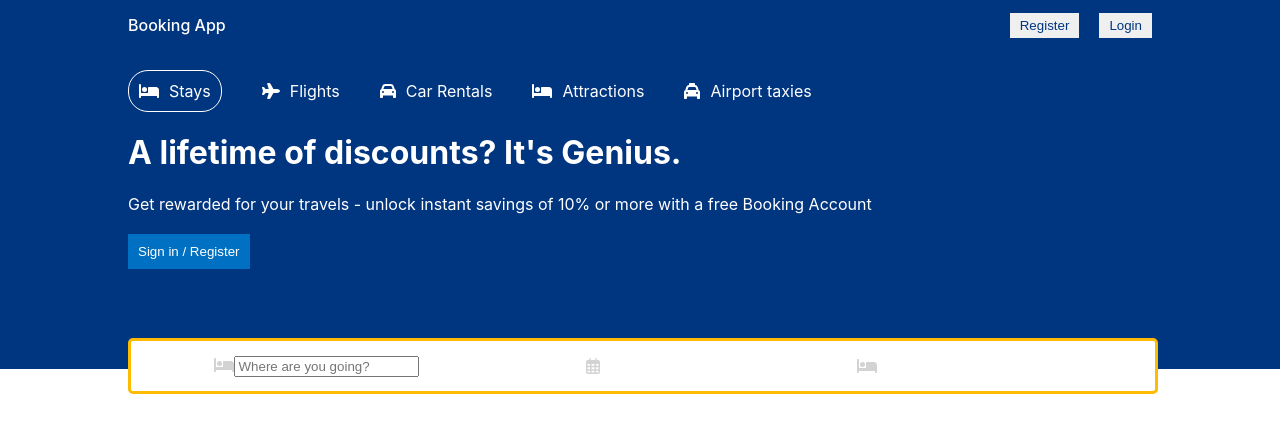
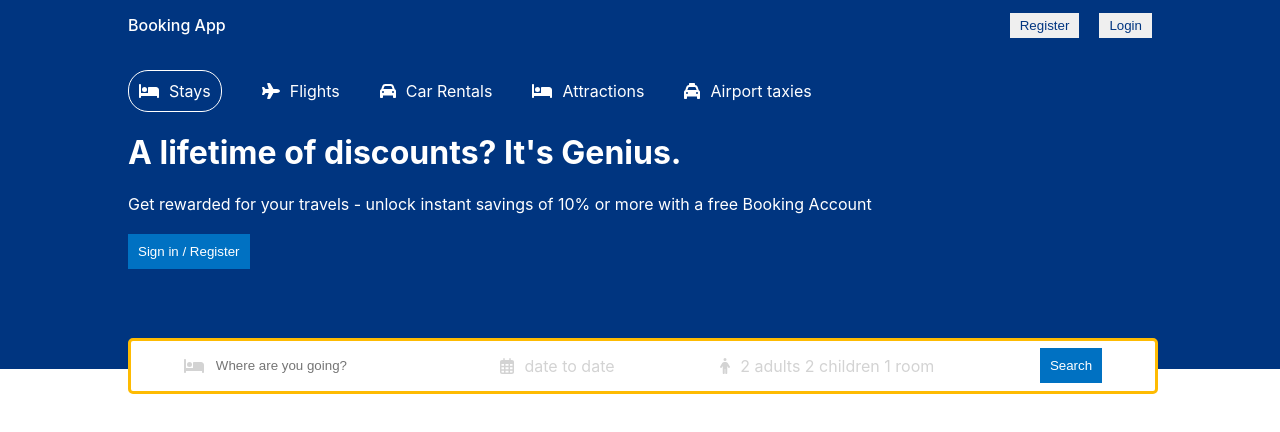
Before and after one commit to sohan724flyfar/booking-site, a React (Create React App) app: page / in a window 1280 px wide. Shown: the top 432 px of the page. Built offline with nearby package versions, Linux system fonts and the light colour scheme.

Commit message:
booking-site code updated

```diff
--- a/package.json
+++ b/package.json
@@ -11,6 +11,7 @@
     "@testing-library/react": "^13.3.0",
     "@testing-library/user-event": "^13.5.0",
     "react": "^18.1.0",
+    "react-date-range": "^1.4.0",
     "react-dom": "^18.1.0",
     "react-router-dom": "^6.3.0",
     "react-scripts": "^5.0.1",
--- a/src/Components/Header/Header.css
+++ b/src/Components/Header/Header.css
@@ -53,3 +53,16 @@
 .headerIcon {
   color: lightgray;
 }
+.headerSearchItem {
+  display: flex;
+  align-items: center;
+  gap: 10px;
+}
+.headerSearchInput {
+  border: none;
+  outline: none;
+}
+.headerSearchText {
+  color: lightgray;
+  cursor: pointer;
+}
--- a/src/Components/Header/Header.js
+++ b/src/Components/Header/Header.js
@@ -2,6 +2,8 @@ import { faCalendarDays } from "@fortawesome/free-regular-svg-icons";
 import {
   faBed,
   faCar,
+  faHotel,
+  faPerson,
   faPlane,
   faTaxi,
 } from "@fortawesome/free-solid-svg-icons";
@@ -54,8 +56,11 @@ const Header = () => {
             <span className="headerSearchText">date to date</span>
           </div>
           <div className="headerSearchItem">
-            <FontAwesomeIcon icon={faBed} className="headerIcon" />
+            <FontAwesomeIcon icon={faPerson} className="headerIcon" />
             <span className="headerSearchText">2 adults 2 children 1 room</span>
+          </div>
+          <div className="headerSearchItem">
+            <button className="headerBtn">Search</button>
           </div>
         </div>
       </div>
```
Also changed, not shown: 1 other file (tests, documents, lock files or other folders).
